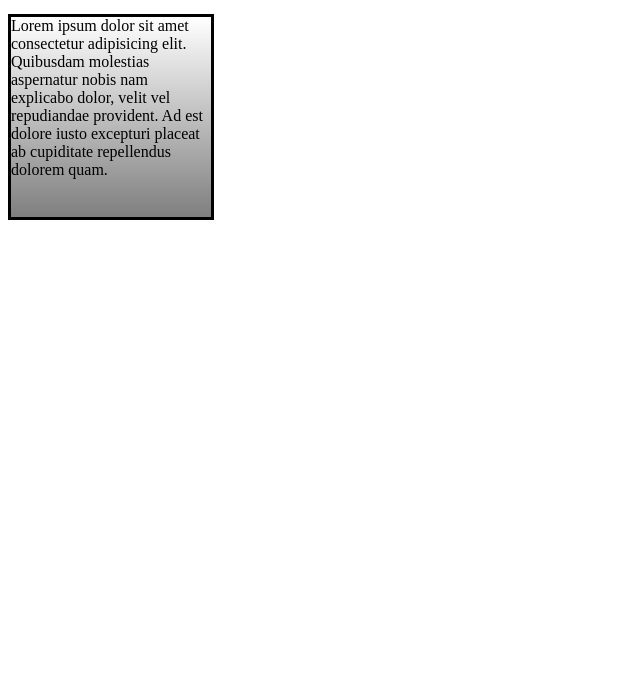
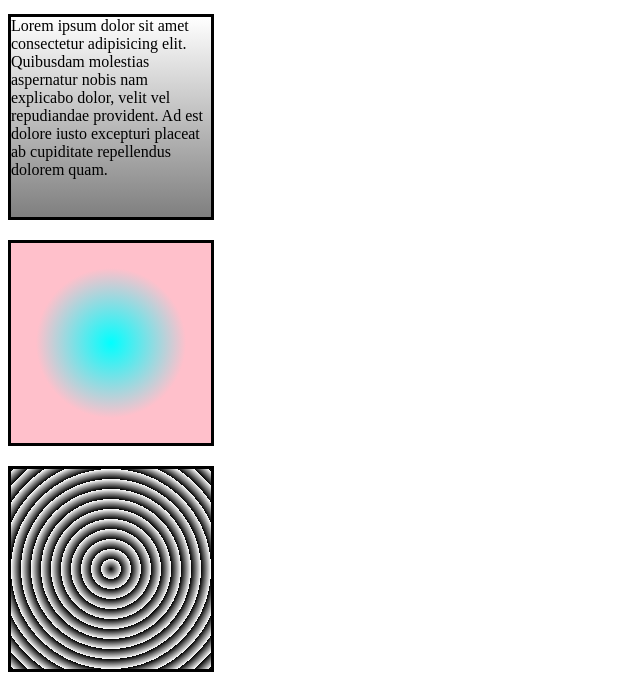
Before and after one commit to SendriAska/Formation, a PHP site: page / in a window 1280 px wide. Shown: the part 446-1138 px from the top of the page, without its empty margins (0-640 px from the left). Before the commit the page ends 666 px from the top, so only its background shows below. Run offline with PHP 8.4, Linux system fonts and the light colour scheme.

Commit message:
plus radial gradient CSS

```diff
--- a/HTML_CSS/Exo dégradés/css/style.css
+++ b/HTML_CSS/Exo dégradés/css/style.css
@@ -16,3 +16,15 @@ div , p {
 p {
     background: linear-gradient(180deg, white, rgba(0, 0, 0, 0.5));
 }
+
+#divThree {
+    background: radial-gradient(circle 75px,aqua, pink);
+}
+
+#divFour {
+    background: repeating-radial-gradient(circle ,black, white 10px);
+}
+
+#divFour:hover {
+    background: repeating-radial-gradient(circle, white, black 10px);
+}
--- a/HTML_CSS/Exo dégradés/index.html
+++ b/HTML_CSS/Exo dégradés/index.html
@@ -15,5 +15,7 @@
       provident. Ad est dolore iusto excepturi placeat ab cupiditate repellendus
       dolorem quam.
     </p>
+    <div id="divThree"></div>
+    <div id="divFour"></div>
   </body>
 </html>
```
Also changed, not shown: HTML_CSS/Exo dégradés/test.html (added, +12 -0 lines).
